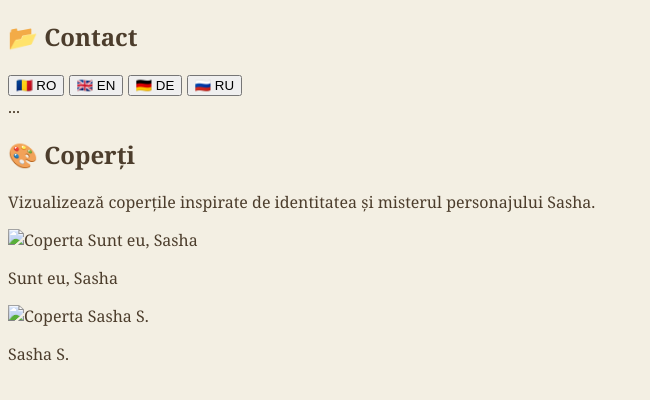
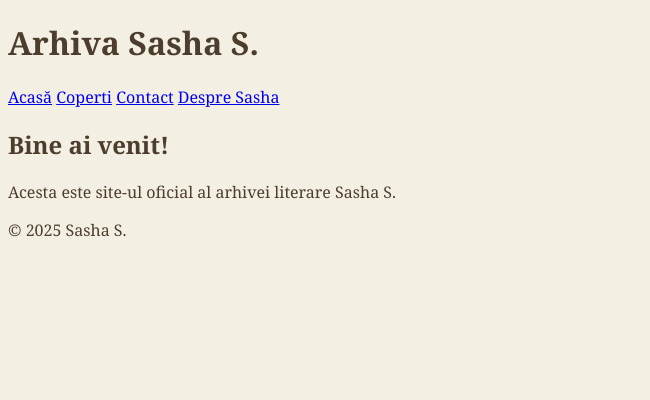
Before and after one commit to sashas47/sashas47.github.io, a plain HTML site: page index.html in a window 1280 px wide. Shown: the whole page, without its empty margins (0-650 px from the left). Drawn offline with Linux system fonts and the light colour scheme.

Commit message:
Add files via upload

```diff
--- a/index.html
+++ b/index.html
@@ -1,43 +1,30 @@
+
 <!DOCTYPE html>
 <html lang="ro">
 <head>
-  <meta charset="UTF-8" />
-  <meta name="viewport" content="width=device-width, initial-scale=1.0" />
-  <title>Sasha S. Archive</title>
-  <link rel="stylesheet" href="style.css" />
+    <meta charset="UTF-8">
+    <meta name="viewport" content="width=device-width, initial-scale=1.0">
+    <title>Arhiva Sasha S.</title>
+    <link rel="stylesheet" href="style.css">
 </head>
-<body class="bg-[#f3efe3] text-[#4c3d2c]">
-  <!-- Conținutul paginii este inclus din fișierul HTML furnizat -->
-  <section id="contact" class="p-6 bg-[#f3efe3] border-t-2 border-[#b2a288]">
-    <div class="max-w-3xl mx-auto">
-      <div class="flex justify-between items-center mb-6">
-        <h2 class="text-2xl font-bold text-[#4c3d2c]">📂 Contact</h2>
-        <div>
-          <button onclick="setLanguage('ro')" class="text-[#4c3d2c] font-semibold mr-2">🇷🇴 RO</button>
-          <button onclick="setLanguage('en')" class="text-[#4c3d2c] font-semibold mr-2">🇬🇧 EN</button>
-          <button onclick="setLanguage('de')" class="text-[#4c3d2c] font-semibold mr-2">🇩🇪 DE</button>
-          <button onclick="setLanguage('ru')" class="text-[#4c3d2c] font-semibold">🇷🇺 RU</button>
-        </div>
-      </div>
-      <div id="contact-content"></div>
-    </div>
-  </section>
-  <section id="covers" class="bg-[#f3efe3] p-6 border-t-2 border-[#b2a288]">
-    <div class="max-w-4xl mx-auto text-center">
-      <h2 class="text-2xl font-bold text-[#4c3d2c] mb-4">🎨 Coperți</h2>
-      <p class="text-[#4c3d2c] mb-6">Vizualizează coperțile inspirate de identitatea și misterul personajului Sasha.</p>
-      <div class="grid md:grid-cols-2 gap-6">
-        <div>
-          <img src="images/sunt-eu-sasha.png" alt="Coperta Sunt eu, Sasha" class="rounded shadow-lg border border-[#b2a288]">
-          <p class="mt-2 text-[#4c3d2c] font-semibold">Sunt eu, Sasha</p>
-        </div>
-        <div>
-          <img src="images/sasha-s.png" alt="Coperta Sasha S." class="rounded shadow-lg border border-[#b2a288]">
-          <p class="mt-2 text-[#4c3d2c] font-semibold">Sasha S.</p>
-        </div>
-      </div>
-    </div>
-  </section>
-  <script src="script.js"></script>
+<body>
+    <header>
+        <h1>Arhiva Sasha S.</h1>
+        <nav>
+            <a href="index.html">Acasă</a>
+            <a href="coperti.html">Coperti</a>
+            <a href="contact.html">Contact</a>
+            <a href="despre.html">Despre Sasha</a>
+        </nav>
+    </header>
+    <main>
+        <section>
+            <h2>Bine ai venit!</h2>
+            <p>Acesta este site-ul oficial al arhivei literare Sasha S.</p>
+        </section>
+    </main>
+    <footer>
+        <p>&copy; 2025 Sasha S.</p>
+    </footer>
 </body>
 </html>
```
